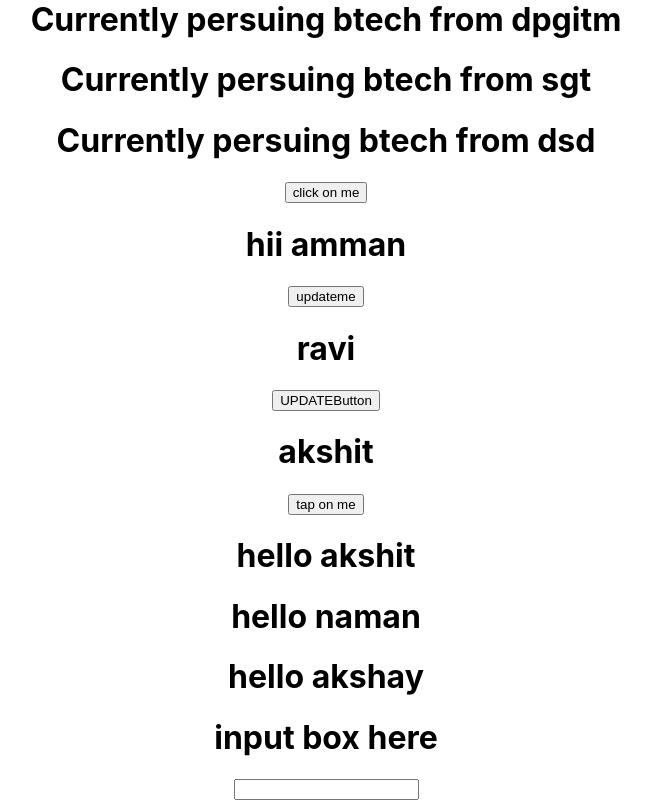
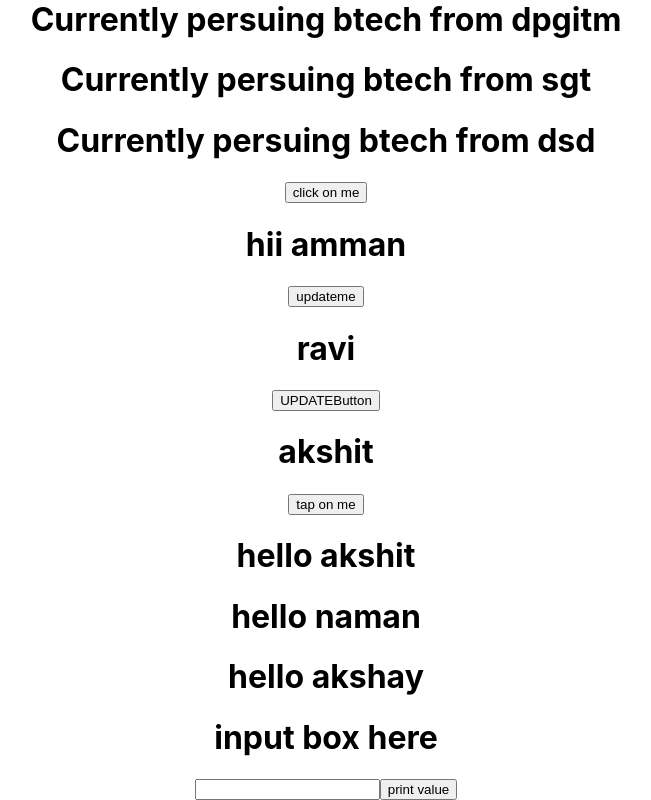
Before and after one commit to Akshit-Kumar098/react-learning, a React (Create React App) app: page / in a window 1280 px wide. Shown: the part 216-1016 px from the top of the page, without its empty margins (314-965 px from the left). Built offline with nearby package versions, Linux system fonts and the light colour scheme.

Commit message:
onclickprint

```diff
--- a/src/App.js
+++ b/src/App.js
@@ -85,6 +85,7 @@ function Ubutton() {
 
 function Input(){
   const [data,setdata]=useState(null)
+  const [print,setprint]=useState(false)
   function getData(val){
     console.log(val.target.value)
     setdata(val.target.value)
@@ -92,8 +93,13 @@ function Input(){
   return(
     <div>
       <h1>input box here</h1>
-      <h2>{data}</h2>
+      {
+        print?
+        <h2>{data}</h2>
+        :null
+      }
       <input type='text' onChange={getData}/>
+      <button onClick={()=>setprint(true)}>print value</button>
     </div>
   )
 }
```
